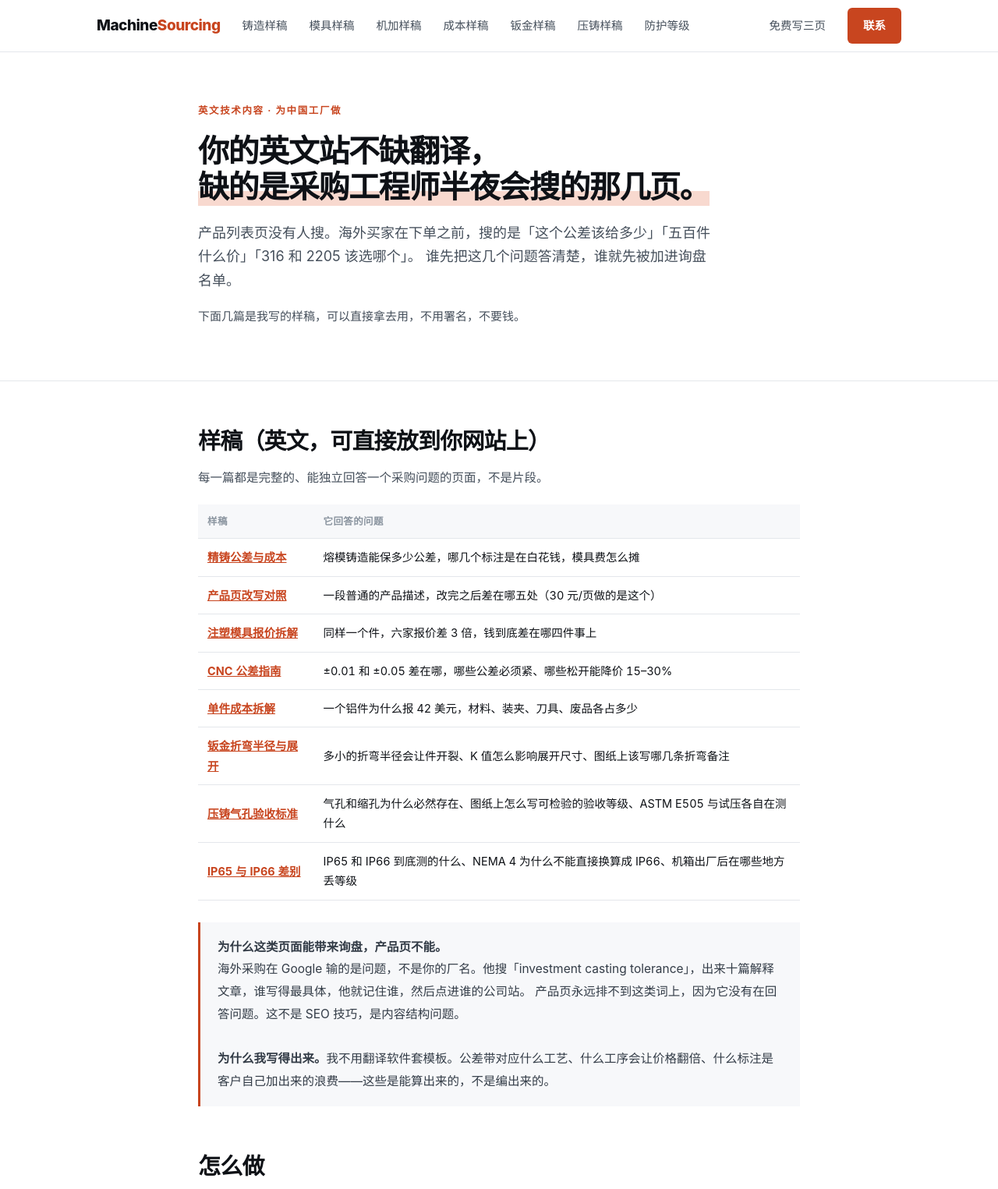
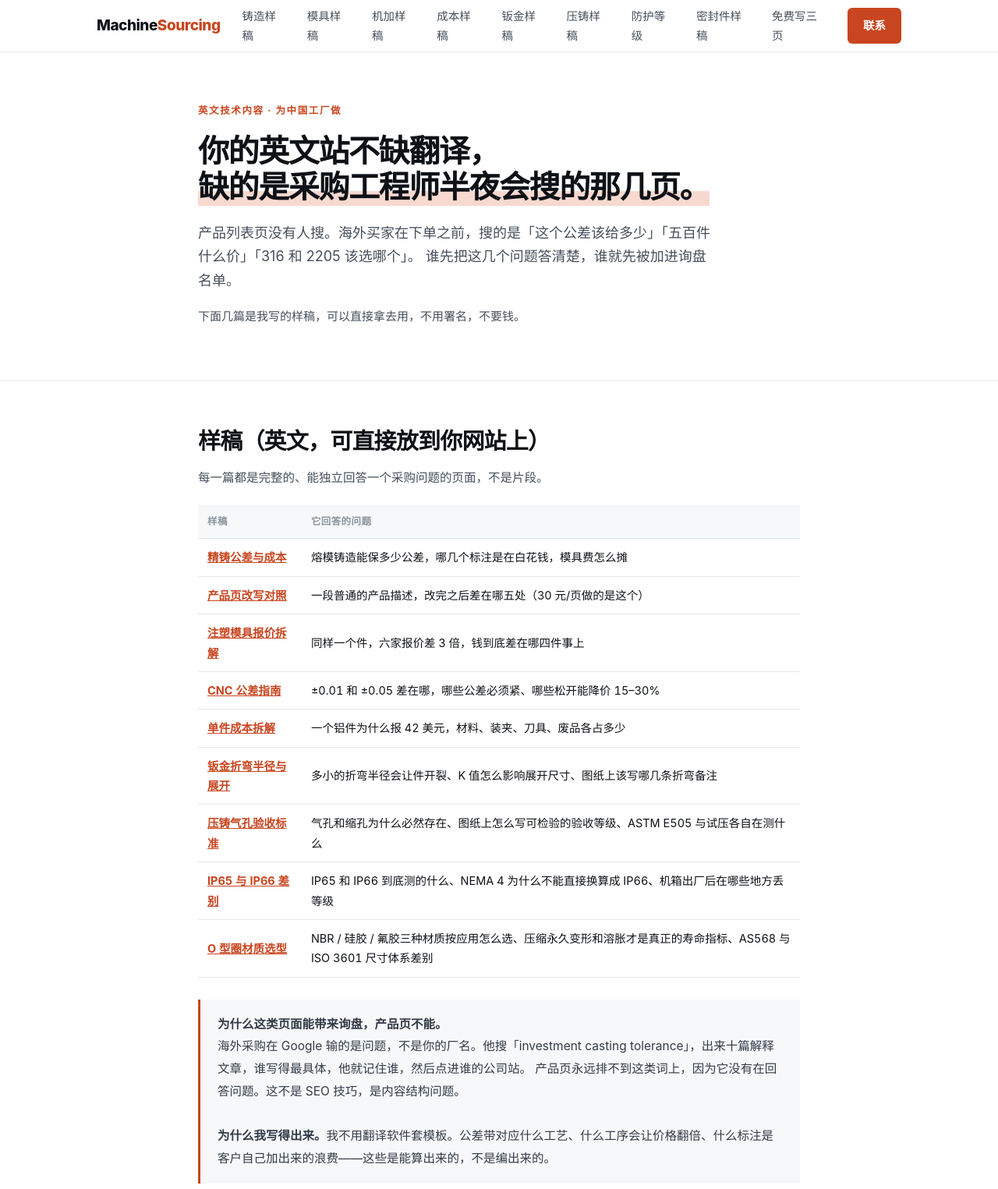
Before and after one commit to Tom6324/machinesourcing, a plain HTML site: page index.html in a window 1280 px wide. Shown: the top 1525 px of the page at 78% size. Drawn offline with Linux system fonts and the light colour scheme.

Commit message:
update index.html

```diff
--- a/index.html
+++ b/index.html
@@ -40,6 +40,7 @@
   <a class="lnk" href="bend-guide.html">钣金样稿</a>
   <a class="lnk" href="porosity-guide.html">压铸样稿</a>
   <a class="lnk" href="ip-rating-guide.html">防护等级</a>
+  <a class="lnk" href="oring-guide.html">密封件样稿</a>
   <a class="lnk sp" href="#offer">免费写三页</a>
   <a class="cta" href="#contact">联系</a>
 </div></header>
@@ -70,6 +71,7 @@
       <tr><td><a href="bend-guide.html"><strong>钣金折弯半径与展开</strong></a></td><td>多小的折弯半径会让件开裂、K 值怎么影响展开尺寸、图纸上该写哪几条折弯备注</td></tr>
       <tr><td><a href="porosity-guide.html"><strong>压铸气孔验收标准</strong></a></td><td>气孔和缩孔为什么必然存在、图纸上怎么写可检验的验收等级、ASTM E505 与试压各自在测什么</td></tr>
       <tr><td><a href="ip-rating-guide.html"><strong>IP65 与 IP66 差别</strong></a></td><td>IP65 和 IP66 到底测的什么、NEMA 4 为什么不能直接换算成 IP66、机箱出厂后在哪些地方丢等级</td></tr>
+      <tr><td><a href="oring-guide.html"><strong>O 型圈材质选型</strong></a></td><td>NBR / 硅胶 / 氟胶三种材质按应用怎么选、压缩永久变形和溶胀才是真正的寿命指标、AS568 与 ISO 3601 尺寸体系差别</td></tr>
     </tbody>
   </table>
 
```
